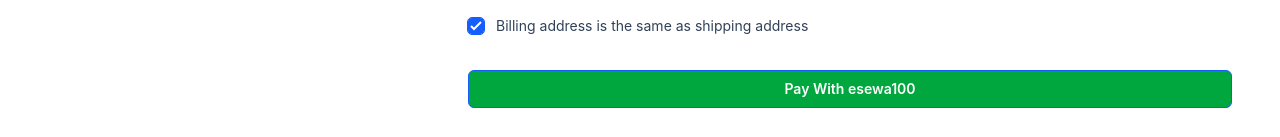
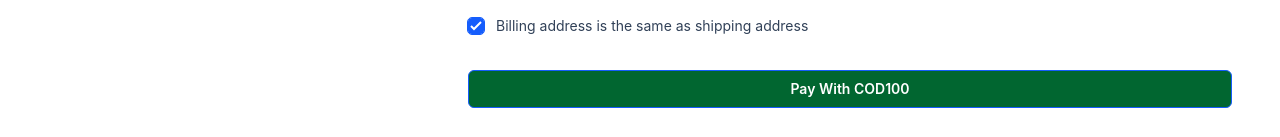
Before and after one commit to Sakshamkhadka7/Eccomerce_Frotend_Typescript, a React (Vite) app: page /my-orders in a window 1280 px wide. Shown: the part 895-1032 px from the top of the page. Built offline with nearby package versions, Linux system fonts and the light colour scheme.

Commit message:
added khalti payment integration in payment

```diff
--- a/src/pages/checkout/Checkout.tsx
+++ b/src/pages/checkout/Checkout.tsx
@@ -1,10 +1,11 @@
-import { useState, type ChangeEvent, type FormEvent } from "react";
+import { useEffect, useState, type ChangeEvent, type FormEvent } from "react";
 import { useAppDispatch, useAppSelector } from "../../store/hook";
 import { PaymentMethod, type IData } from "./type";
 import { orderItem } from "../../store/checkoutSlice";
 
 const Checkout = () => {
   const { items } = useAppSelector((store) => store.carts);
+  const {khaltiUrl}=useAppSelector((store)=> store.orders)
   const [payment, setPayment] = useState<PaymentMethod>(PaymentMethod.Cod);
   console.log(payment);
   const subTotal = items.reduce(
@@ -14,6 +15,8 @@
   const shipping = 100;
   const total = shipping + subTotal;
   const dispatch = useAppDispatch();
+
+
   const [data, setData] = useState<IData>({
     firstName: "",
     lastName: "",
@@ -27,6 +30,7 @@
     zipcode: "",
   });
 
+
   const handleChange = (e: ChangeEvent<HTMLInputElement>) => {
     const { name, value } = e.target;
     setData({
@@ -35,9 +39,16 @@
     });
   };
 
-  const handlePaymentMethod = (e: ChangeEvent<HTMLInputElement>) => {
-    setPayment(e.target.value as PaymentMethod);
+
+  const handlePaymentMethod = (paymentData:PaymentMethod) => {
+    setPayment(paymentData as PaymentMethod);
+    setData({
+      ...data,
+      paymentMethod:paymentData
+    })
   };
+
+
 
   const handleSubmit = (e: FormEvent<HTMLFormElement>) => {
     e.preventDefault();
@@ -58,7 +69,16 @@
     };
 
     dispatch(orderItem(finalData));
+
   };
+
+    useEffect(()=>{
+     if(khaltiUrl){
+      console.log("Khalti URL",khaltiUrl);
+      window.location.href=khaltiUrl
+      return
+     }
+    },[khaltiUrl])
 
   return (
     <main>
@@ -298,7 +318,7 @@
                         name="paymentMethod"
                         value="khalti"
                         id="card"
-                        onChange={handlePaymentMethod}
+                        onChange={(e)=> handlePaymentMethod(e.target.value as PaymentMethod)}
                         className="w-[18px] h-[18px] appearance-none rounded-full border border-slate-400 bg-white focus:outline-blue-500 checked:ring-2 checked:ring-inset checked:ring-white checked:bg-blue-600"
 
                       />
@@ -325,7 +345,7 @@
                         type="radio"
                         name="paymentMethod"
                         value="esewa"
-                        onChange={handlePaymentMethod}
+                        onChange={(e)=> handlePaymentMethod(e.target.value as PaymentMethod)}
                         id="paypal"
                         className="w-[18px] h-[18px] appearance-none rounded-full border border-slate-400 bg-white focus:outline-blue-500 checked:ring-2 checked:ring-inset checked:ring-white checked:bg-blue-600"
                       />
@@ -353,7 +373,7 @@
                         type="radio"
                         name="paymentMethod"
                         value="cod"
-                        onChange={handlePaymentMethod}
+                        onChange={(e)=> handlePaymentMethod(e.target.value as PaymentMethod)}
                         id="paypal"
                         className="w-[18px] h-[18px] appearance-none rounded-full border border-slate-400 bg-white focus:outline-blue-500 checked:ring-2 checked:ring-inset checked:ring-white checked:bg-blue-600"
                         defaultChecked
@@ -402,7 +422,7 @@
               </span>
             </label>
             <div className="mt-8">
-            {payment===PaymentMethod.Khalti ? (
+            {payment===PaymentMethod.Khalti &&
                 <button
                 type="submit"
                 className="w-full px-3.5 py-2 text-white text-sm font-semibold rounded-md cursor-pointer bg-purple-600 hover:bg-blue-700 border border-blue-600 focus:outline-none focus-visible:ring-2 focus-visible:ring-blue-500"
@@ -410,15 +430,27 @@
                 Pay With Khalti
                 {subTotal + shipping}
               </button>
-            ):(
+            }
+
+             {payment===PaymentMethod.Esewa &&
                 <button
                 type="submit"
                 className="w-full px-3.5 py-2 text-white text-sm font-semibold rounded-md cursor-pointer bg-green-600 hover:bg-blue-700 border border-blue-600 focus:outline-none focus-visible:ring-2 focus-visible:ring-blue-500"
               >
-                Pay With esewa
+                Pay With Esewa
                 {subTotal + shipping}
               </button>
-            )}
+            }
+
+             {payment===PaymentMethod.Cod &&
+                <button
+                type="submit"
+                className="w-full px-3.5 py-2 text-white text-sm font-semibold rounded-md cursor-pointer bg-green-800 hover:bg-blue-700 border border-blue-600 focus:outline-none focus-visible:ring-2 focus-visible:ring-blue-500"
+              >
+                Pay With COD
+                {subTotal + shipping}
+              </button>
+            }
             </div>
           </form>
         </section>
--- a/src/store/checkoutSlice.ts
+++ b/src/store/checkoutSlice.ts
@@ -10,7 +10,7 @@
   khaltiUrl:null
 };
 
-const orderSlice = createSlice({
+const checkoutSlice = createSlice({
   name: "orders",
   initialState,
   reducers: {
@@ -26,8 +26,8 @@
   },
 });
 
-export default orderSlice.reducer;
-export const { setItems, setStatus ,setKhalitUrl } = orderSlice.actions;
+export default checkoutSlice.reducer;
+export const { setItems, setStatus ,setKhalitUrl } = checkoutSlice.actions;
 
 export function orderItem(data: IData) {
   return async function orderItemThunk(dispatch: AppDispatch) {
@@ -38,6 +38,7 @@
       if (response.status === 200) {
         dispatch(setItems(response.data.data));
         dispatch(setStatus(Status.SUCCESS))
+        console.log("Response url : ",response.data.url);
         if(response.data.url){
             dispatch(setKhalitUrl(response.data.url))
         }
--- a/src/store/store.ts
+++ b/src/store/store.ts
@@ -2,12 +2,14 @@
 import authSlice from "./authSlice";
 import productSlice from "./productSlice";
 import cartSlice from "./cartSlice"
+import checkoutSlice from "./checkoutSlice"
 
 const store = configureStore({
   reducer: {
     auth: authSlice,
     products: productSlice,
-    carts:cartSlice
+    carts:cartSlice,
+    orders:checkoutSlice
   },
 });
 
```
